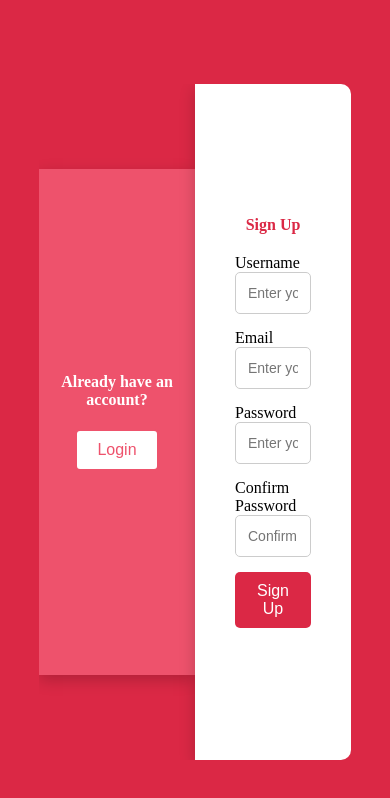
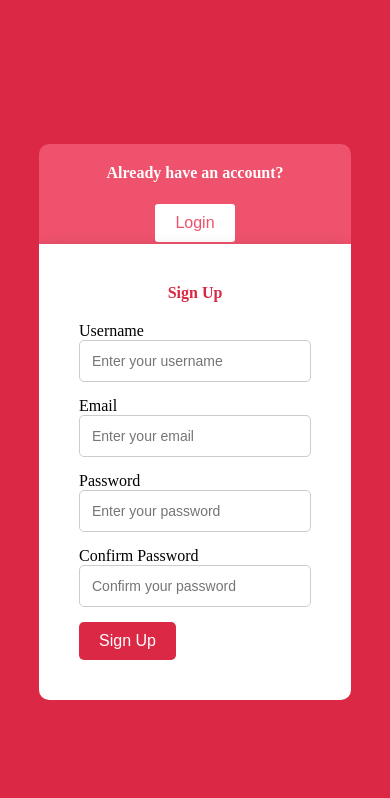
Before and after one commit to Adeife004/login-signup, a plain HTML site: page index.html in a window 390 px wide. Shown: the top 798 px of the page. Drawn offline with Linux system fonts and the light colour scheme.

Commit message:
made it responsive

```diff
--- a/style.css
+++ b/style.css
@@ -247,3 +247,26 @@ body {
     color: #fff;
     border-color: #0056b3;
 }
+
+
+/* Media responsiveness */
+@media (max-width: 768px) {
+
+    .signup-section,
+    .signin-section {
+        flex-direction: column;
+    }
+
+    .login h4,
+    .info h4 {
+        margin-top: 20px;
+    }
+
+    .login,
+    .signin,
+    .sign-up,
+    .info {
+        width: 100%;
+        height: auto;
+    }
+}
```
